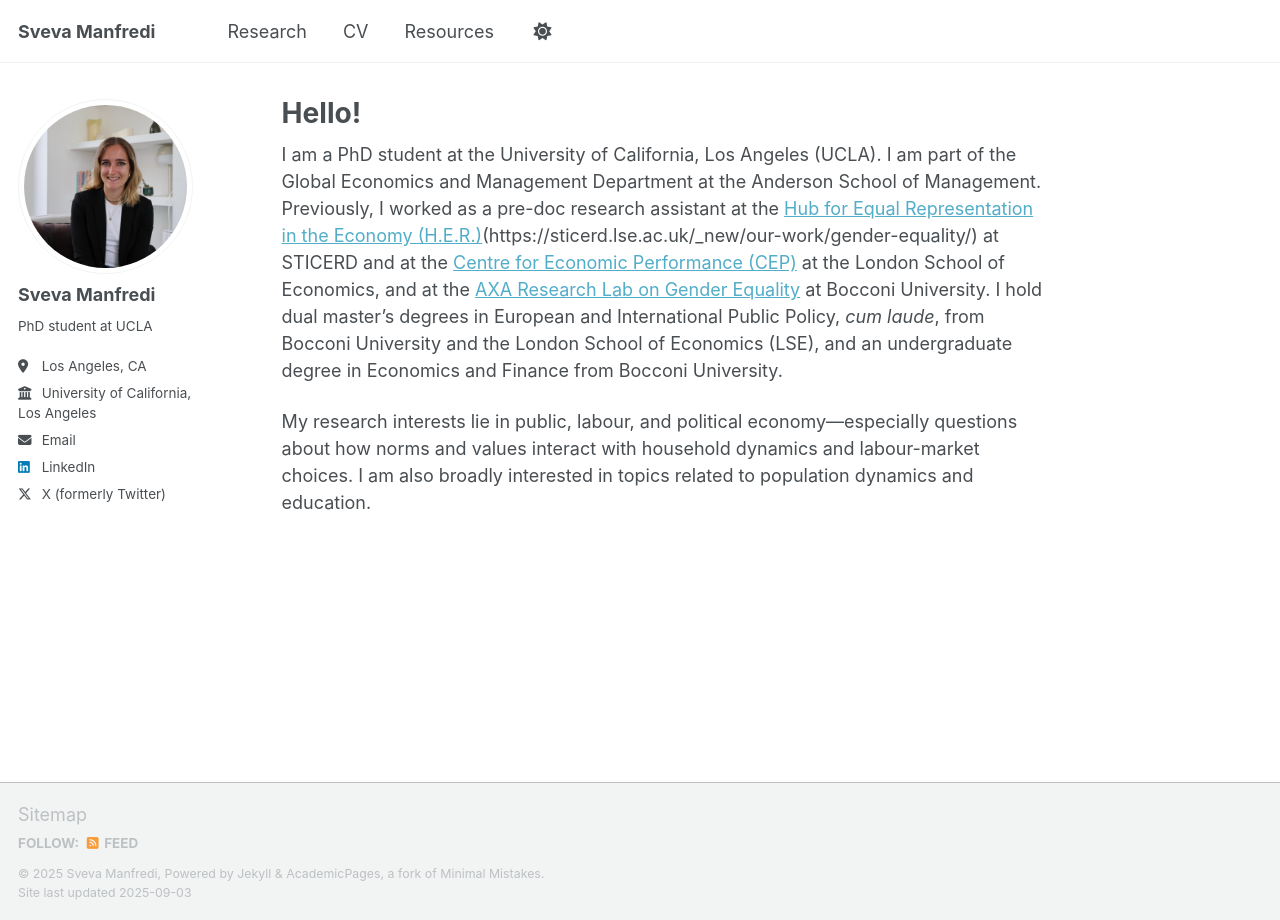
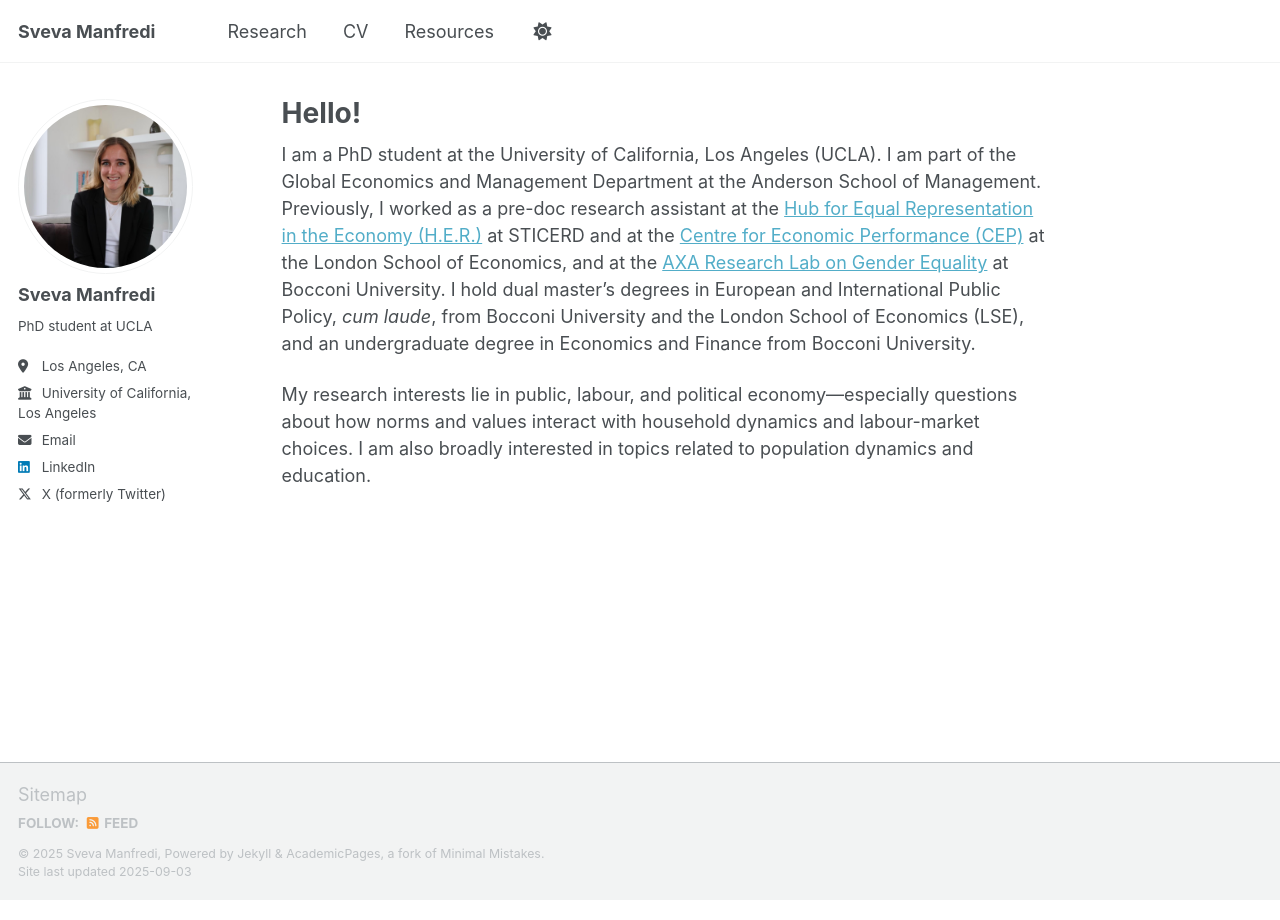
Before and after one commit to svemanfre/svemanfre.github.io, a Jekyll site: the page built from _pages/about.md, in a window 1280 px wide. Built offline with Jekyll 4.4.1, drawn with Linux system fonts in a browser that asks for light colours; a script that is not in the unit is left out; part of the change alters nothing that is shown.

Commit message:
Update about.md

```diff
--- a/_pages/about.md
+++ b/_pages/about.md
@@ -7,6 +7,6 @@ redirect_from:
   - /about/
   - /about.html
 ---
-I am a PhD student at the University of California, Los Angeles (UCLA). I am part of the Global Economics and Management Department at the Anderson School of Management. Previously, I worked as a pre-doc research assistant at the [Hub for Equal Representation in the Economy (H.E.R.)](https://sticerd.lse.ac.uk/HER)(https://sticerd.lse.ac.uk/_new/our-work/gender-equality/) at STICERD and at the [Centre for Economic Performance (CEP)](https://cep.lse.ac.uk) at the London School of Economics, and at the [AXA Research Lab on Gender Equality](https://genderlab.unibocconi.eu/) at Bocconi University. I hold dual master’s degrees in European and International Public Policy, *cum laude*, from Bocconi University and the London School of Economics (LSE), and an undergraduate degree in Economics and Finance from Bocconi University.
+I am a PhD student at the University of California, Los Angeles (UCLA). I am part of the Global Economics and Management Department at the Anderson School of Management. Previously, I worked as a pre-doc research assistant at the [Hub for Equal Representation in the Economy (H.E.R.)](https://sticerd.lse.ac.uk/_new/our-work/gender-equality/) at STICERD and at the [Centre for Economic Performance (CEP)](https://cep.lse.ac.uk) at the London School of Economics, and at the [AXA Research Lab on Gender Equality](https://genderlab.unibocconi.eu/) at Bocconi University. I hold dual master’s degrees in European and International Public Policy, *cum laude*, from Bocconi University and the London School of Economics (LSE), and an undergraduate degree in Economics and Finance from Bocconi University.
 
 My research interests lie in public, labour, and political economy—especially questions about how norms and values interact with household dynamics and labour-market choices. I am also broadly interested in topics related to population dynamics and education.
```
